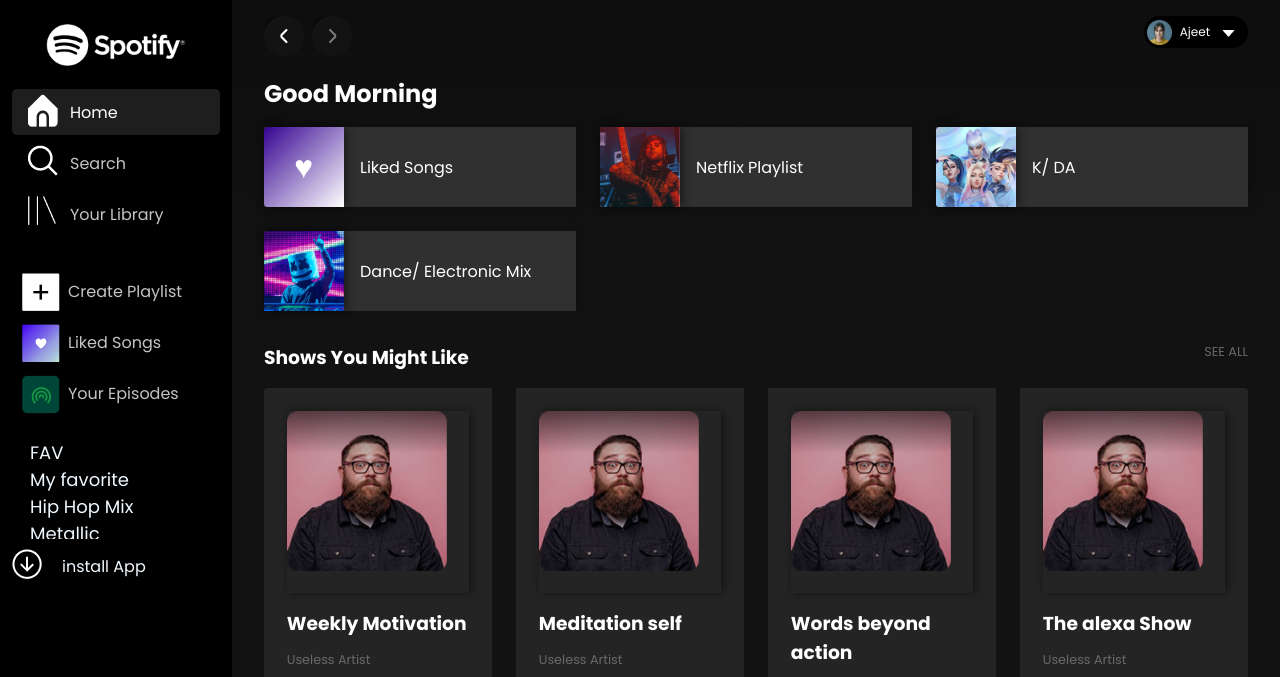
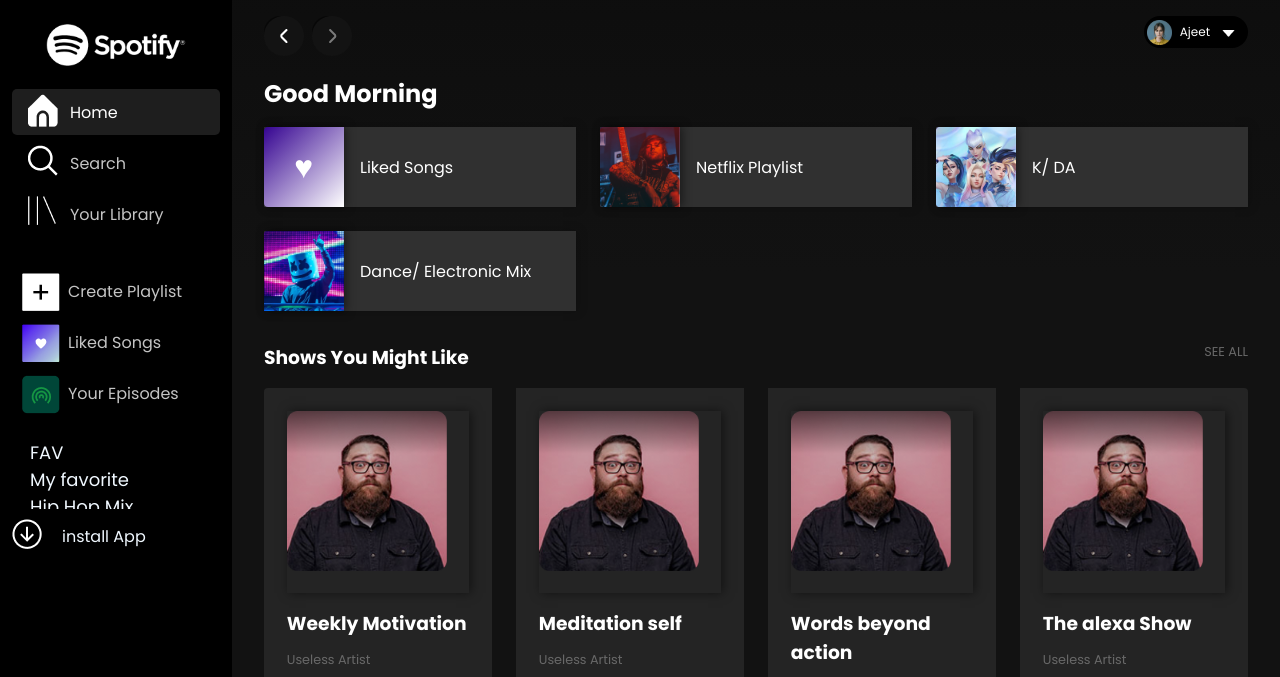
Before and after one commit to 16ajeet/Music_app_clone, a plain HTML site: page index.html in a window 1280 px wide. Shown: the top 677 px of the page. Drawn offline with Linux system fonts and the light colour scheme.

Commit message:
final commit

```diff
--- a/index.html
+++ b/index.html
@@ -93,10 +93,7 @@
                 <div><a href="#"></a><span>My favorite</span></div>
                 <div><a href="#"></a><span>Hip Hop Mix</span></div>
                 <div><a href="#"></a><span>Metallic </span></div>
-                <div><a href="#"></a><span>Uranus</span></div>
-                <div><a href="#"></a><span>Uranus</span></div>
-                <div><a href="#"></a><span>Uranus</span></div>
-                <div><a href="#"></a><span>Uranus</span></div>
+
             </div>
 
             <div class="App__category-item">
--- a/style.css
+++ b/style.css
@@ -402,6 +402,6 @@
     margin-left: 30px;
 
     overflow-y: scroll;
-    height: 100px;
+    height: 70px;
     cursor: pointer;
 }
```
